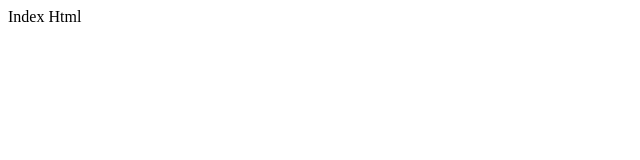
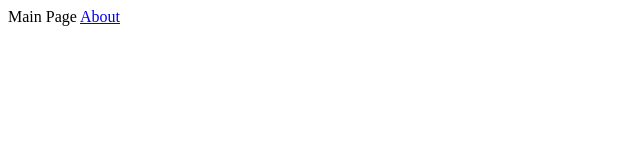
Before and after one commit to temuriee/lecture-14, a plain HTML site: page index.html in a window 1280 px wide. Shown: the full height of the page, 0-640 px from the left. Drawn offline with Linux system fonts and the light colour scheme.

Commit message:
feature
connecting about html
and syyle css

```diff
--- a/index.html
+++ b/index.html
@@ -4,8 +4,10 @@
     <meta charset="UTF-8" />
     <meta name="viewport" content="width=device-width, initial-scale=1.0" />
     <title>Document</title>
+    <link rel="stylesheet" href="styles/style.css" />
   </head>
   <body>
-    Index Html
+    Main Page
+    <a href="about.html">About</a>
   </body>
 </html>
```
Also changed, not shown: styles/style.css (added).
